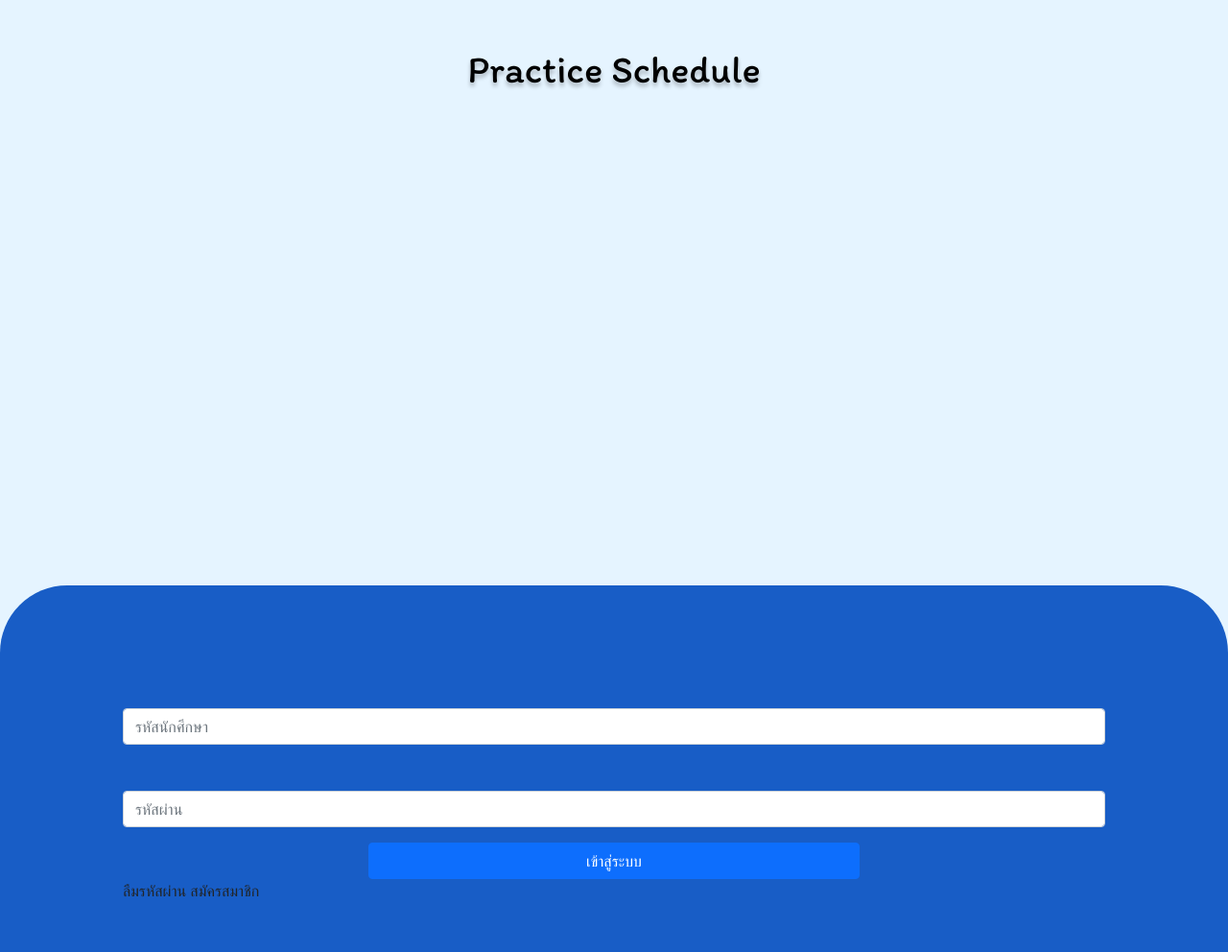
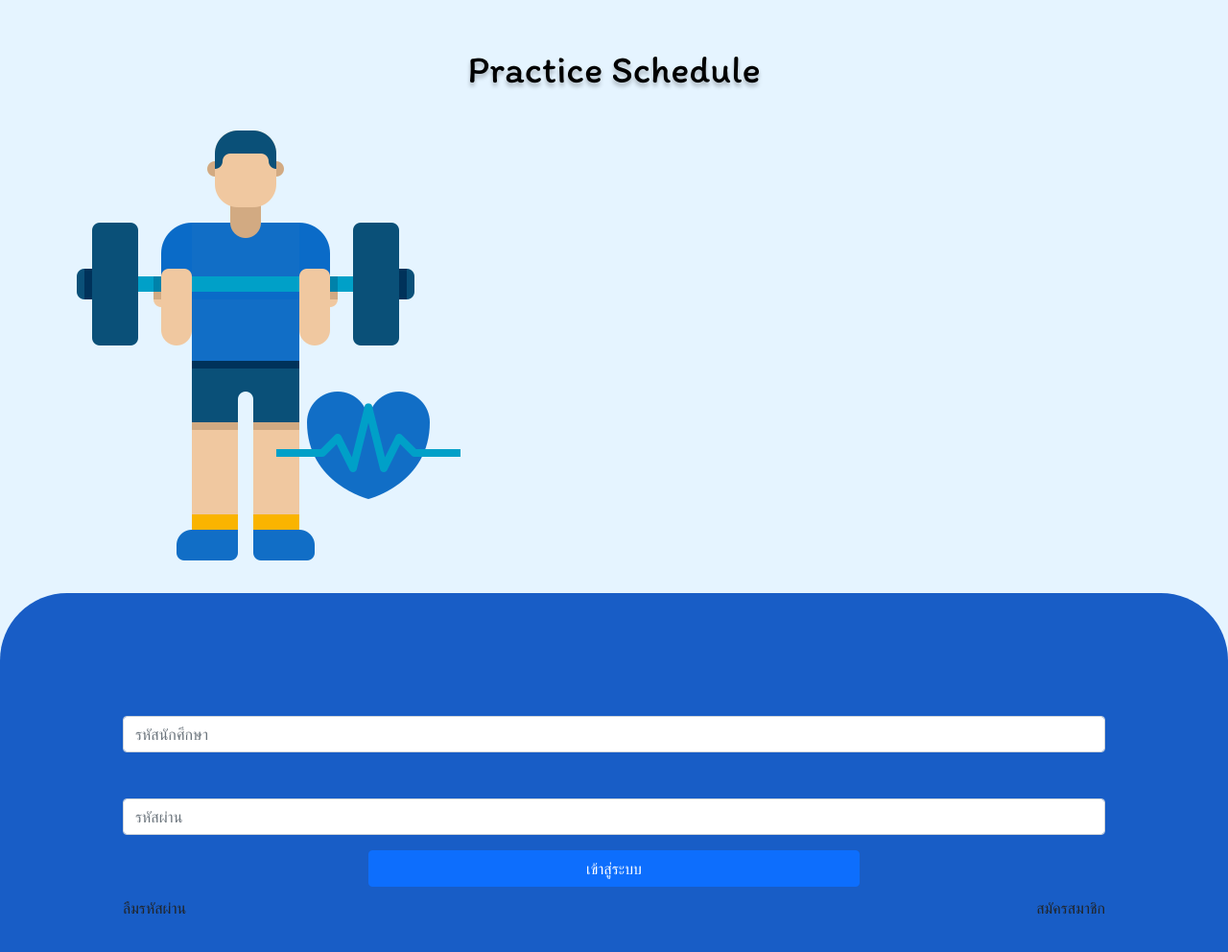
Before and after one commit to Backerss/app-practice-schedul, a PHP site: page / in a window 1280 px wide. Shown: the top 992 px of the page at 96% size. Run offline with PHP 8.4, Linux system fonts and the light colour scheme.

Commit message:
ทำหน้า login และทำหน้า SCHEDULE

```diff
--- a/css/custom.css
+++ b/css/custom.css
@@ -74,3 +74,13 @@
     line-height: normal;
     text-align: center;
 }
+
+.leyer-1
+{
+    position: absolute;
+}
+
+.justify-content-between
+{
+    margin-top: 10px;
+}
--- a/index.html
+++ b/index.html
@@ -12,8 +12,8 @@
   </head>
   <body class="bg-blue">
     <h3 class="head-text mt-5">Practice Schedule</h3>
-    <!-- <img src="/img/icon_banner.png" class="img-fluid d-flex" alt="" sizes="" srcset=""> -->
-    <div class="block">
+    <img src="/img/icon_banner.png" class="img-fluid d-flex leyer-1" alt="" sizes="" srcset="">
+    <div class="block leyer-1">
         <form action="" method="post">
             <input class="form-control" type="text" placeholder="รหัสนักศึกษา">
             <input class="form-control mt-5" type="text" placeholder="รหัสผ่าน">
@@ -21,7 +21,7 @@
         <div class="d-grid gap-2 col-6 mx-auto mt-3">
             <button class="btn btn-primary" type="button">เข้าสู่ระบบ</button>
         </div>
-        <div class="d-inline justify-content-between">
+        <div class="d-flex justify-content-between">
             <a href="#" class="text-decoration-none link-dark">ลืมรหัสผ่าน</a>
             <a href="#" class="text-decoration-none link-dark">สมัครสมาชิก</a>
         </div>
```
Also changed, not shown: page/home.html (+19 -1 lines).
